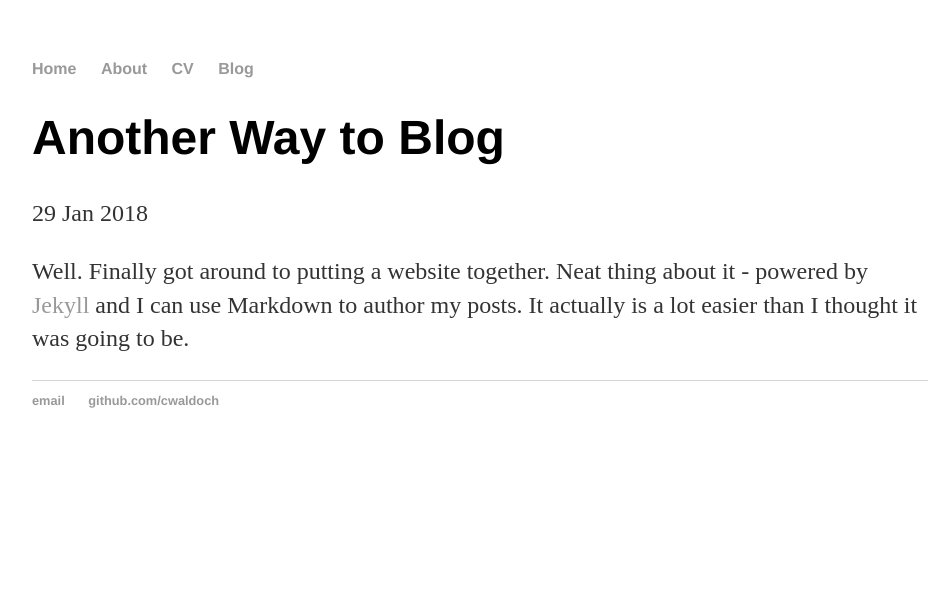
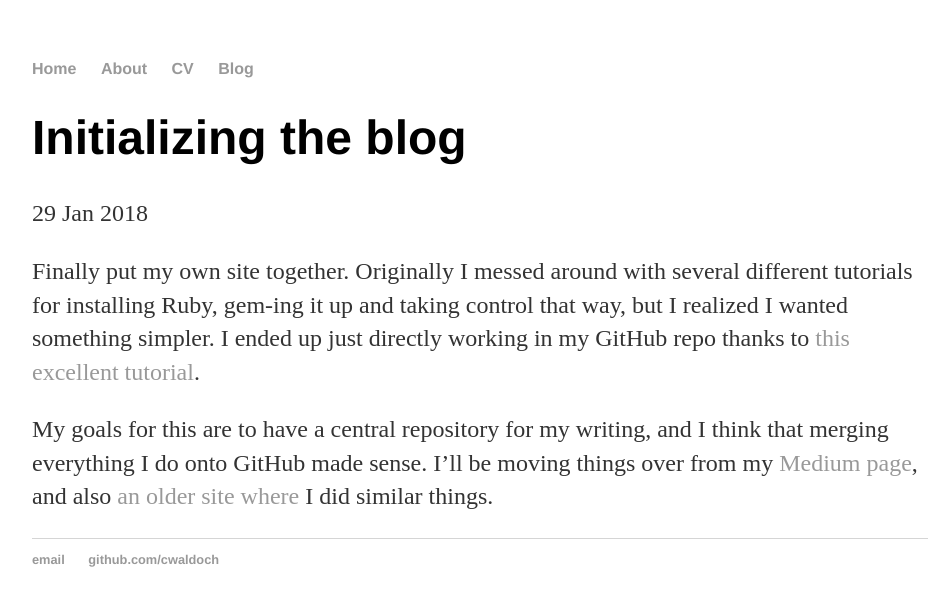
Before and after one commit to cwaldoch/cwaldoch.github.io, a Jekyll site: the page built from _posts/2018-01-29-site-launch.md, in a window 1280 px wide. Shown: the top 606 px of the page, without its empty margins (160-1108 px from the left). Built offline with Jekyll 4.4.1, drawn with Linux system fonts in a browser that asks for light colours.

Commit message:
Update 2018-01-29-site-launch.md

```diff
--- a/_posts/2018-01-29-site-launch.md
+++ b/_posts/2018-01-29-site-launch.md
@@ -1,7 +1,9 @@
 ---
 layout: post
-title: "Another Way to Blog"
+title: "Initializing the blog"
 date: 2018-01-29
 ---
 
-Well. Finally got around to putting a website together. Neat thing about it - powered by [Jekyll](http://jekyllrb.com) and I can use Markdown to author my posts. It actually is a lot easier than I thought it was going to be.
+Finally put my own site together. Originally I messed around with several different tutorials for installing Ruby, gem-ing it up and taking control that way, but I realized I wanted something simpler. I ended up just directly working in my GitHub repo thanks to [this  excellent tutorial](http://jmcglone.com/guides/github-pages/).
+
+My goals for this are to have a central repository for my writing, and I think that merging everything I do onto GitHub made sense. I'll be moving things over from my [Medium page](www.medium.com/@waldoch), and also [an older site where](www.btus.us) I did similar things.
```
